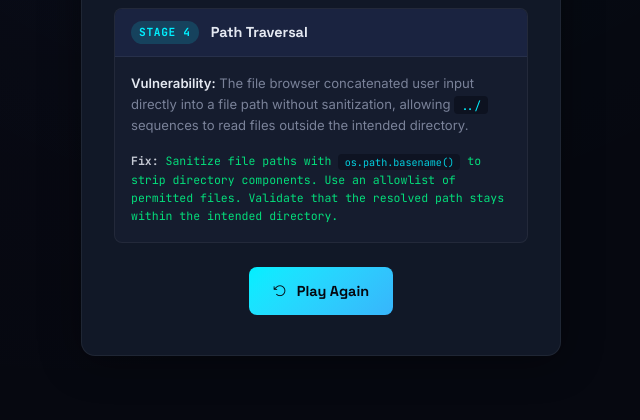
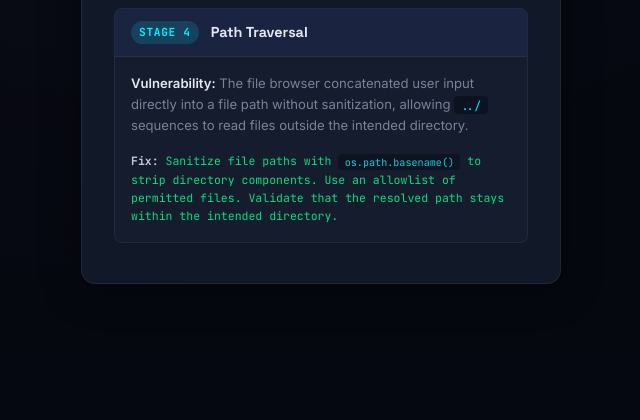
Before and after one commit to saffi907/A465-Peer-Learning-Programming_C, a Flask app: template templates/victory.html in a window 1280 px wide. Shown: the part 1207-1627 px from the top of the page, without its empty margins (319-959 px from the left). After the commit the page ends 1491 px from the top, so only its background shows below. Run offline with Flask 3, Linux system fonts and the light colour scheme; the template is opened without the code that fills it, so the values that code supplies are empty; some libraries are stand-ins or nearby versions.

Commit message:
remove play again button from victory page

```diff
--- a/templates/victory.html
+++ b/templates/victory.html
@@ -113,13 +113,6 @@
                 </div>
             </div>
         </div>
-
-        <div class="action-panel">
-            <a href="{{ url_for('index') }}" class="btn-primary">
-                <i class="ph ph-arrow-counter-clockwise"></i>
-                <span>Play Again</span>
-            </a>
-        </div>
     </div>
 </section>
 {% endblock %}
```
